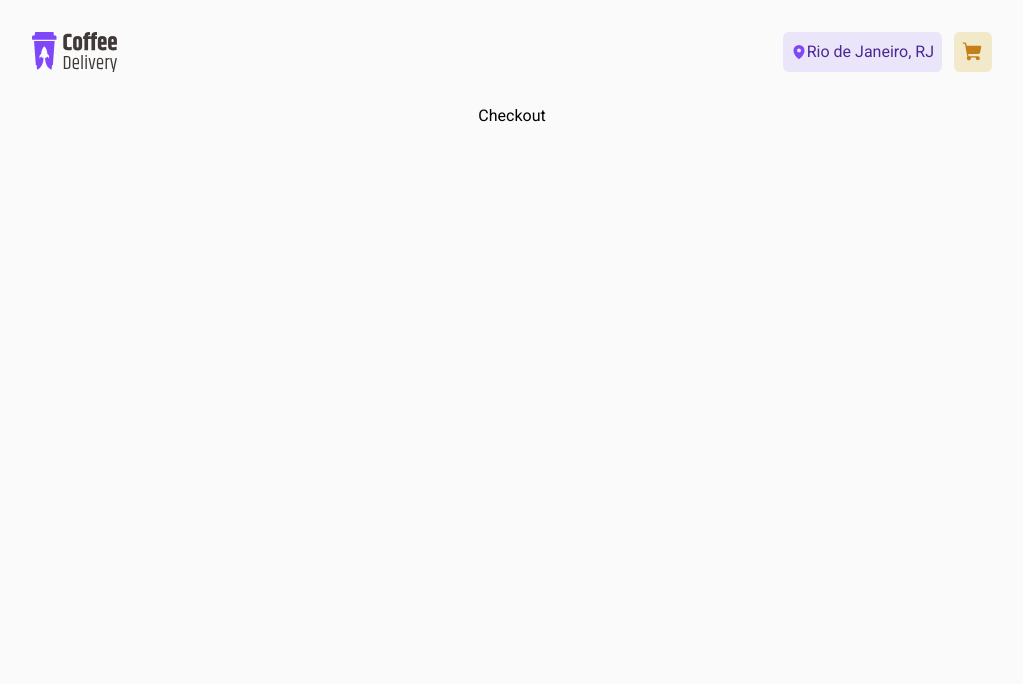
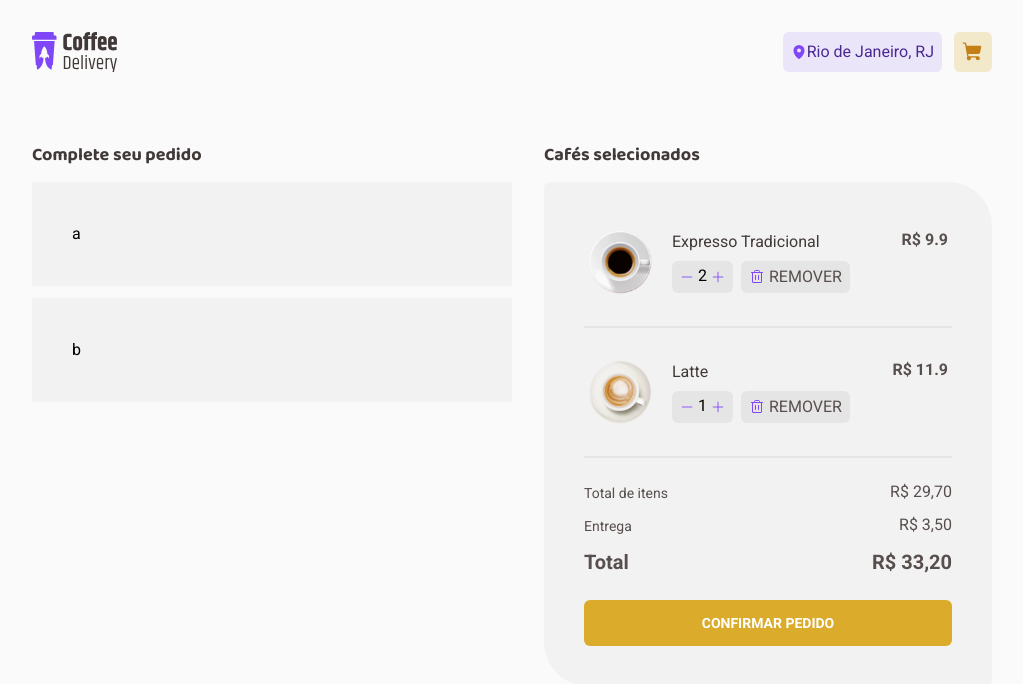
Before and after one commit to victorassiso/caffee-delivery, a React (Vite) app: page /coffee-delivery/checkout in a window 1280 px wide. Shown: the top 684 px of the page, without its empty margins (128-1151 px from the left). Built offline with nearby package versions, Linux system fonts and the light colour scheme.

Commit message:
ADD: Implement Selected Items Card

```diff
--- a/src/components/primary-button.tsx
+++ /dev/null
@@ -1,11 +0,0 @@
-import React from 'react'
-
-type ButtonProps = React.ButtonHTMLAttributes<HTMLButtonElement>
-
-export function PrimaryButton({ children }: ButtonProps) {
-  return (
-    <button className="flex w-[8.25rem] items-center justify-center rounded-md bg-primary px-2 py-3 text-sm font-bold uppercase leading-[160%] text-white hover:bg-primary-dark">
-      {children}
-    </button>
-  )
-}
--- /dev/null
+++ b/src/components/quantity-card.tsx
@@ -0,0 +1,19 @@
+import { Minus, Plus } from 'phosphor-react'
+
+interface QuantityCardProps {
+  quantity: number
+}
+
+export function QuantityCard({ quantity }: QuantityCardProps) {
+  return (
+    <div className="flex h-8 items-center justify-center gap-1 rounded-md bg-base-button p-2 leading-[130%]">
+      <button className="text-color">
+        <Minus color="var(--secondary)" size={14} />
+      </button>
+      {quantity}
+      <button>
+        <Plus color="var(--secondary)" size={14} />
+      </button>
+    </div>
+  )
+}
--- /dev/null
+++ b/src/components/remove-button.tsx
@@ -0,0 +1,16 @@
+import { Trash } from 'phosphor-react'
+import React from 'react'
+
+type ButtonProps = React.ButtonHTMLAttributes<HTMLButtonElement>
+
+export function RemoveButton(props: ButtonProps) {
+  return (
+    <button
+      className="flex h-8 shrink-0 items-center gap-1 rounded-md bg-base-button px-2 uppercase leading-[160%] text-base-text hover:bg-base-hover"
+      {...props}
+    >
+      <Trash className="h-4 w-4 text-secondary" />
+      Remover
+    </button>
+  )
+}
--- a/src/components/secondary-button.tsx
+++ /dev/null
@@ -1,13 +0,0 @@
-import { Trash } from 'phosphor-react'
-import React from 'react'
-
-type ButtonProps = React.ButtonHTMLAttributes<HTMLButtonElement>
-
-export function SecondaryButton({ children }: ButtonProps) {
-  return (
-    <button className="flex h-8 shrink-0 items-center gap-1 rounded-md bg-base-button px-2 uppercase leading-[160%] text-base-text hover:bg-base-hover">
-      <Trash className="h-4 w-4 text-secondary" />
-      {children}
-    </button>
-  )
-}
--- a/src/pages/checkout/checkout.tsx
+++ b/src/pages/checkout/checkout.tsx
@@ -1,7 +1,42 @@
+import expressoTradicional from '../../../public/images/coffees/expresso.png'
+import latte from '../../../public/images/coffees/latte.png'
+import { SelectedItemsCard } from './components/selected-items/selected-items-card'
+
+const items = [
+  {
+    id: '1',
+    title: 'Expresso Tradicional',
+    image: expressoTradicional,
+    price: 9.9,
+    quantity: 2,
+  },
+  {
+    id: '2',
+    title: 'Latte',
+    image: latte,
+    price: 11.9,
+    quantity: 1,
+  },
+]
+
 export function Checkout() {
   return (
-    <div className="mt-[104px] flex w-full flex-col items-center">
-      <h1>Checkout</h1>
+    <div className="mt-[104px] flex w-full flex-col items-center gap-8 px-[160px] py-10 xl:flex-row xl:items-start">
+      <div className="w-full">
+        <h2 className="font-ballo2 text-lg font-bold leading-[130%] text-base-subtitle">
+          Complete seu pedido
+        </h2>
+        <div className="mt-[0.9375rem] flex flex-col gap-3">
+          <div className="bg-base-card p-10">a</div>
+          <div className="bg-base-card p-10">b</div>
+        </div>
+      </div>
+      <div className="">
+        <h2 className="font-ballo2 text-lg font-bold leading-[130%] text-base-subtitle">
+          Cafés selecionados
+        </h2>
+        <SelectedItemsCard items={items} />
+      </div>
     </div>
   )
 }
--- /dev/null
+++ b/src/pages/checkout/components/selected-items/selected-item.tsx
@@ -0,0 +1,38 @@
+import { QuantityCard } from '../../../../components/quantity-card'
+import { RemoveButton } from '../../../../components/remove-button'
+
+export interface SelectedItemProps {
+  id: string
+  title: string
+  price: number
+  image: string
+  quantity: number
+}
+
+export function SelectedItem({
+  title,
+  price,
+  image,
+  quantity,
+}: SelectedItemProps) {
+  return (
+    <>
+      <div className="flex items-start justify-between px-1 py-2 leading-[130%] ">
+        <div className="flex items-center gap-5">
+          <img src={image} alt="" className="h-16 w-16" />
+          <div className="flex flex-col gap-2">
+            <span className="text-base-subtitle">{title}</span>
+            <div className="flex gap-2">
+              <QuantityCard quantity={quantity} />
+              <RemoveButton>Remover</RemoveButton>
+            </div>
+          </div>
+        </div>
+        <span className="flex font-bold leading-[130%] text-base-text">
+          R$ {price}
+        </span>
+      </div>
+      <div className="my-6 border-t-2 border-base-button" />
+    </>
+  )
+}
--- /dev/null
+++ b/src/pages/checkout/components/selected-items/selected-items-card.tsx
@@ -0,0 +1,36 @@
+import { SelectedItem, SelectedItemProps } from './selected-item'
+
+interface SelectedItemsCardProps {
+  items: SelectedItemProps[]
+}
+
+export function SelectedItemsCard({ items }: SelectedItemsCardProps) {
+  return (
+    <div className="mt-[0.9375rem] w-[448px] rounded-bl-[44px] rounded-br-md rounded-tl-md rounded-tr-[44px] bg-base-card p-10">
+      {items.map((item) => (
+        <div key={item.id}>
+          <SelectedItem {...item} />
+        </div>
+      ))}
+
+      <div className="flex flex-col gap-3 leading-[130%] text-base-text">
+        <div className="flex items-center justify-between">
+          <span className="text-sm">Total de itens</span>
+          <span>R$ 29,70</span>
+        </div>
+        <div className="flex items-center justify-between">
+          <span className="text-sm">Entrega</span>
+          <span>R$ 3,50</span>
+        </div>
+        <div className="flex items-center justify-between text-xl font-bold">
+          <span className="">Total</span>
+          <span>R$ 33,20</span>
+        </div>
+      </div>
+
+      <button className="mt-6 flex w-[368px] items-center justify-center rounded-md bg-primary px-2 py-3 text-sm font-bold uppercase leading-[160%] text-white duration-300 hover:bg-primary-dark">
+        Confirmar Pedido
+      </button>
+    </div>
+  )
+}
--- a/src/pages/home/components/product-card.tsx
+++ b/src/pages/home/components/product-card.tsx
@@ -1,6 +1,8 @@
-import { Minus, Plus, ShoppingCart } from 'phosphor-react'
+import { ShoppingCart } from 'phosphor-react'
 
-interface ProductCard {
+import { QuantityCard } from '../../../components/quantity-card'
+
+interface ProductCardProps {
   id: string
   title: string
   description: string
@@ -9,7 +11,7 @@ interface ProductCard {
   image: string
 }
 
-export function ProductCard(product: ProductCard) {
+export function ProductCard(product: ProductCardProps) {
   const baseUrl = import.meta.env.BASE_URL
 
   return (
@@ -45,15 +47,7 @@ export function ProductCard(product: ProductCard) {
           </span>
         </div>
         <div className="flex items-center gap-2">
-          <div className="flex gap-1 rounded-md bg-base-button p-2">
-            <button className="text-color">
-              <Minus color="var(--secondary)" size={14} />
-            </button>
-            1
-            <button>
-              <Plus color="var(--secondary)" size={14} />
-            </button>
-          </div>
+          <QuantityCard quantity={0} />
           <button className="rounded-md bg-secondary-dark p-2">
             <ShoppingCart size={22} color="white" />
           </button>
```
Also changed, not shown: src/pages/checkout/components/address-form.tsx (added), src/pages/checkout/components/payment-method.tsx (added).
